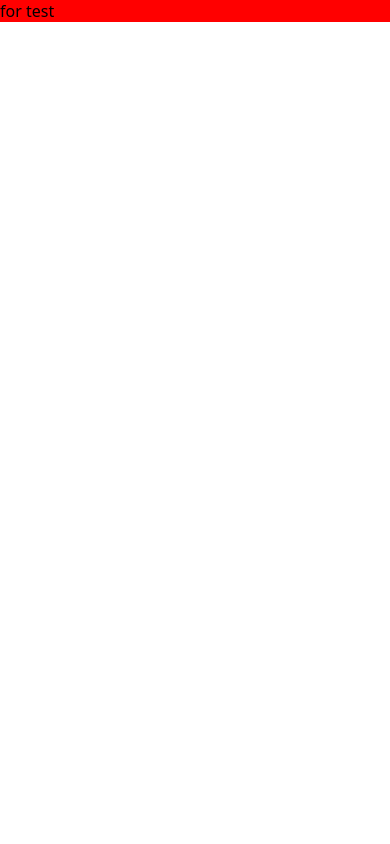
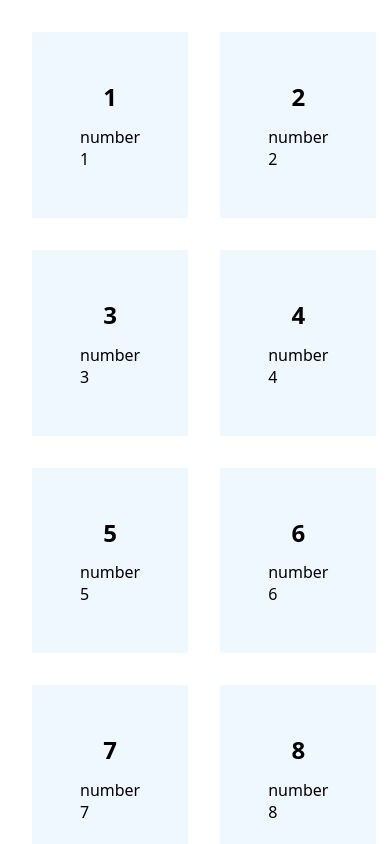
Before and after one commit to mutopia7/Memory-card, a React (Vite) app: page / in a window 390 px wide. Shown: the top 844 px of the page. Built offline with nearby package versions, Linux system fonts and the light colour scheme.

Commit message:
feat: render 12-card grid with responsive layout and basic Card styling

```diff
--- a/src/App.css
+++ b/src/App.css
@@ -0,0 +1,21 @@
+.board {
+    display: grid;
+    grid-template-columns: repeat(4, 1fr);
+    gap: 2rem;
+    padding: 2rem;
+    justify-items: center; /* محتوای ستون‌ها وسط‌چین بشن */
+}
+
+
+
+@media (max-width: 768px) {
+  .board {
+    grid-template-columns: repeat(2, 1fr); /* موبایل یا تبلت */
+  }
+}
+
+@media (min-width: 1200px) {
+  .board {
+    grid-template-columns: repeat(4, 1fr); /* دسکتاپ */
+  }
+}
--- a/src/App.jsx
+++ b/src/App.jsx
@@ -2,9 +2,77 @@ import { useState } from 'react'
 import './App.css'
 import Card from './components/Card.jsx'
 
+const cards = [{
+  id: crypto.randomUUID(),
+  value: 1,
+  content: 'number 1'
+},
+{
+  id: crypto.randomUUID(),
+  value: 2,
+  content: 'number 2'
+},
+{
+  id: crypto.randomUUID(),
+  value: 3,
+  content: 'number 3'
+},
+{
+  id: crypto.randomUUID(),
+  value: 4,
+  content: 'number 4'
+},
+{
+  id: crypto.randomUUID(),
+  value: 5,
+  content: 'number 5'
+},
+{
+  id: crypto.randomUUID(),
+  value: 6,
+  content: 'number 6'
+},
+{
+  id: crypto.randomUUID(),
+  value: 7,
+  content: 'number 7'
+},
+{
+  id: crypto.randomUUID(),
+  value: 8,
+  content: 'number 8'
+},
+{
+  id: crypto.randomUUID(),
+  value: 9,
+  content: 'number 9'
+},
+{
+  id: crypto.randomUUID(),
+  value: 10,
+  content: 'number 10'
+},
+{
+  id: crypto.randomUUID(),
+  value: 11,
+  content: 'number 11'
+},
+{
+  id: crypto.randomUUID(),
+  value: 12,
+  content: 'number 12'
+}
+];
+
 function App() {
+
   return (
-    <Card />
+    <div className='board'>
+      {cards.map((card) => (
+      <Card key={card.id} value={card.value} content={card.content} />
+      ))}
+    </div>
+
   )
 }
 
--- a/src/components/Card.jsx
+++ b/src/components/Card.jsx
@@ -1,8 +1,11 @@
 import styles from '../styles/Card.module.css'
 
-function Card(){
+function Card({value, content}){
     return (
-        <div className={styles.d}>for test</div>
+        <div className={styles.card}>
+            <h2>{value}</h2>
+            <p>{content}</p>
+        </div>
     )
 }
 
--- a/src/styles/Card.module.css
+++ b/src/styles/Card.module.css
@@ -1,3 +1,8 @@
-.d{
-    background-color: red;
+.card{
+    background-color: aliceblue;
+    display: flex;
+    flex-direction: column;
+    align-items: center;
+    gap: 0.8rem;
+    padding: 3rem;
 }
```
